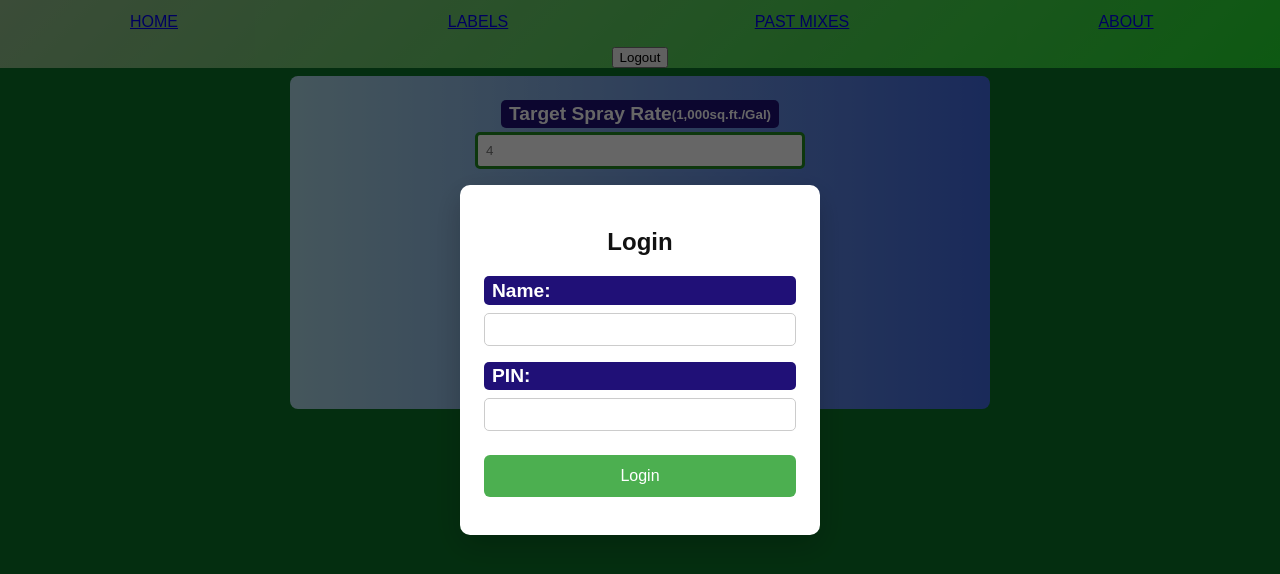
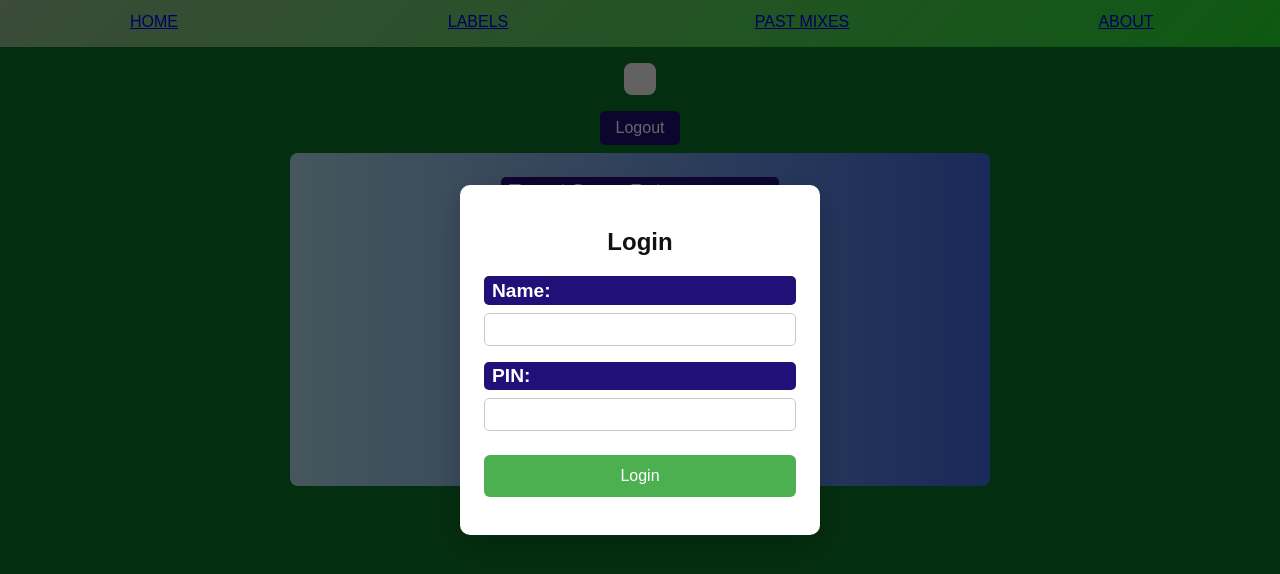
Before and after one commit to CS81Turf/chemixer-pro, a website with bundled scripts: page public/index.html in a window 1280 px wide. Shown: the part 40-614 px from the top of the page. Built offline with nearby package versions, Linux system fonts and the light colour scheme; files whose address does not match are found by name.

Commit message:
Added basic styling to currentUser and logout button

```diff
--- a/public/css/styles.css
+++ b/public/css/styles.css
@@ -115,6 +115,25 @@ input {
   font-size: 0.9rem;
 }
 
+.currentUser {
+    background-color: whitesmoke;
+    border-radius: 8px;
+    margin: 1rem;
+    padding: 1rem;
+    font-size: 1.2rem;
+    font-weight: bold;
+    color: var(--color-text);
+}
+
+.logoutBtn {
+    background-color: var(--color-accent);
+    color: var(--color-background);
+    border: none;
+    padding: 0.5rem 1rem;
+    border-radius: 5px;
+    cursor: pointer;
+    font-size: 1rem;
+}
 
 .container {
     display: grid;
--- a/public/index.html
+++ b/public/index.html
@@ -17,7 +17,7 @@
           <li><a href="about.html">ABOUT</a></li>
         </ul>
       </nav>
-      <button id="logoutBtn">Logout</button>
+
     </header>
 
     <div id="loginModal" class="modal">
@@ -33,7 +33,8 @@
       </div>
     </div>
 
-    <div id="currentUser"></div>
+    <div class="currentUser" id="currentUser"></div>
+    <button class="logoutBtn" id="logoutBtn">Logout</button>
 
     <main>
       <div class="number-inputs">
```
Also changed, not shown: src/mixes.json (+42 -0 lines).
